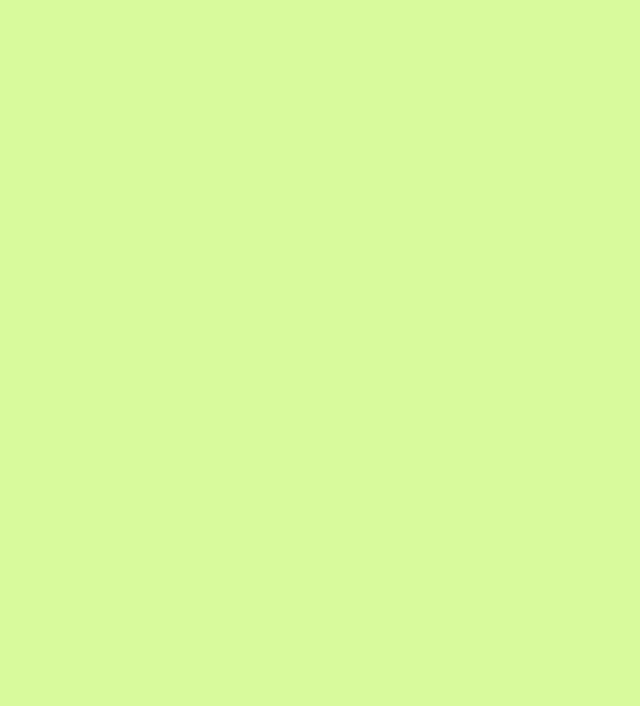
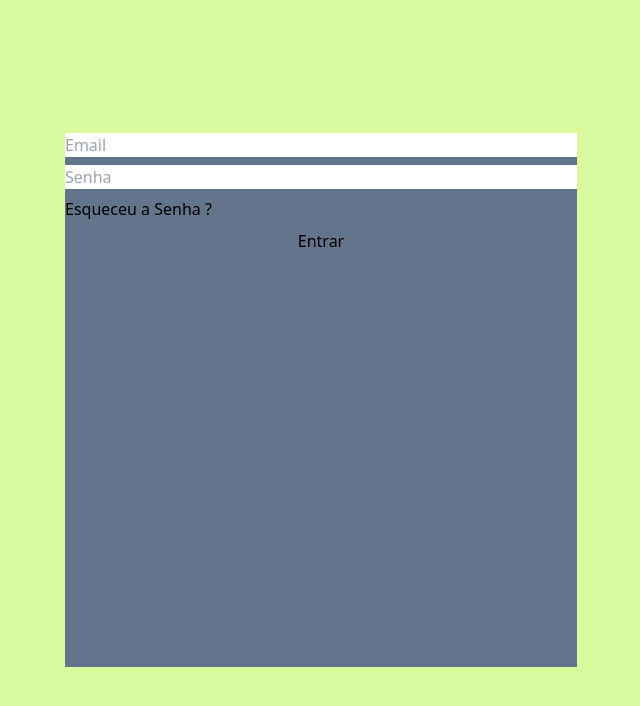
Before and after one commit to Samuel-Oliveira-C/Form-Next-React, a Next.js app in the folder form-app/: page /componentes/FormComponent in a window 1280 px wide. Before the commit this address had no page. Shown: the top 706 px of the page, without its empty margins (319-959 px from the left). Built offline with nearby package versions, Linux system fonts and the light colour scheme.

Commit message:
Terminado a Parte Lógica do Form, agora vou começar a fazer o css

```diff
--- a/form-app/src/pages/_app.tsx
+++ b/form-app/src/pages/_app.tsx
@@ -1,10 +1,10 @@
 import "@/styles/globals.css";
-
+import { FormComponent } from "./componentes/FormComponent";
 
 export default function App() {
   return(
-    <section className="flex w-screen h-screen bg-lime-200">
-
+    <section className="flex w-screen h-screen bg-lime-200 justify-center items-center">
+      <FormComponent />
     </section>
   );
 }
--- /dev/null
+++ b/form-app/src/pages/componentes/FormComponent.tsx
@@ -0,0 +1,34 @@
+import { useState } from "react"
+
+const FormComponent = () =>{
+    const [input,setInputState] = useState("");
+    const [inputPassword,setPasswordState] = useState("");
+
+
+    return(
+        <form className="bg-slate-500 w-2/5 h-2/3 flex flex-col gap-2">
+            <input
+                type="email"
+                placeholder="Email"
+                value={input}
+                onChange={key => setInputState(key.target.value)}
+            />
+            <input
+                type="password"
+                placeholder="Senha"
+                value={inputPassword}
+                onChange={key => setPasswordState(key.target.value)}
+            />
+            <a href="">Esqueceu a Senha ?</a>
+
+            <button>Entrar</button>
+        </form>
+    )
+}
+
+export{FormComponent}
+
+/** Como não Pretendo passar esses dados não utilizarei o atributo "action"
+ *  Quanto a validação deles posso pensar nisso depois.
+ *  O intuito é utilizar os conceitos da aula.
+ */
```
